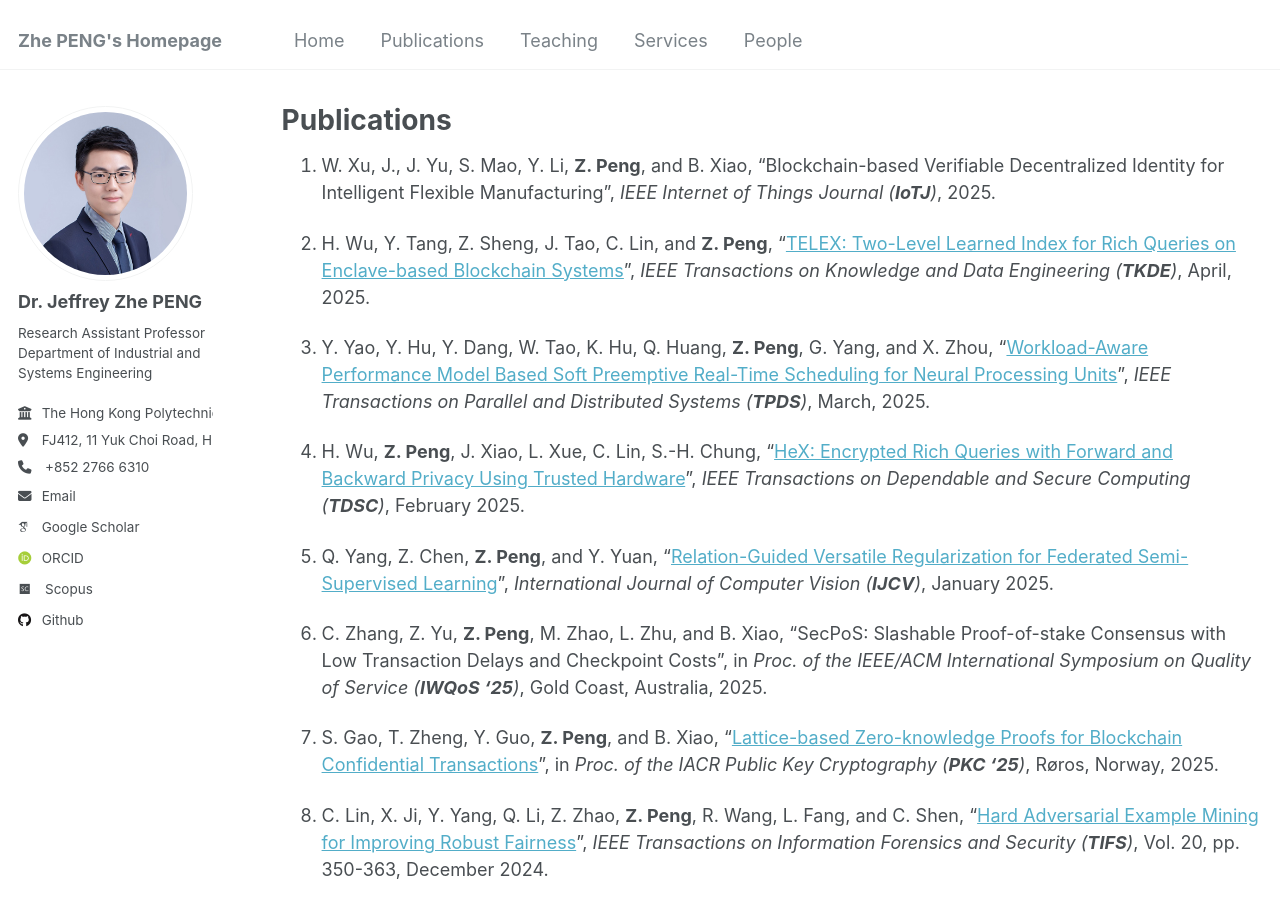
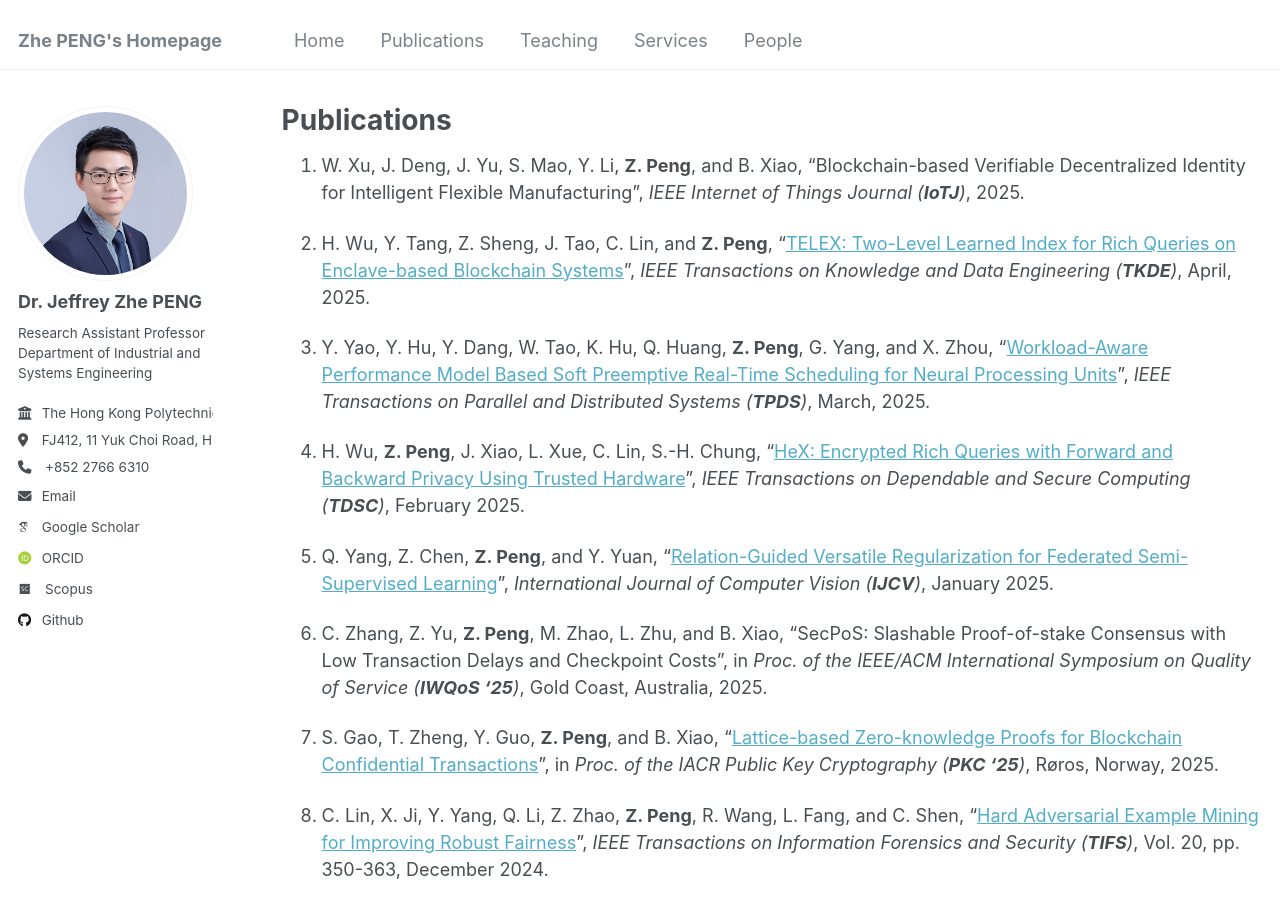
Before and after one commit to PENG-Zhe/peng-zhe.github.io, a Jekyll site: the page built from _pages/publications.md, in a window 1280 px wide and 900 px high. Built offline with Jekyll 4.4.1, drawn with Linux system fonts in a browser that asks for light colours; some web fonts are replaced.

Commit message:
Update publications.md

```diff
--- a/_pages/publications.md
+++ b/_pages/publications.md
@@ -4,7 +4,7 @@ permalink: /publications/
 layout: archive
 ---
 
-1. W. Xu, J., J. Yu, S. Mao, Y. Li, **Z. Peng**, and B. Xiao, "Blockchain-based Verifiable Decentralized Identity for Intelligent Flexible Manufacturing", _IEEE Internet of Things Journal (**IoTJ**)_, 2025.
+1. W. Xu, J. Deng, J. Yu, S. Mao, Y. Li, **Z. Peng**, and B. Xiao, "Blockchain-based Verifiable Decentralized Identity for Intelligent Flexible Manufacturing", _IEEE Internet of Things Journal (**IoTJ**)_, 2025.
 
 1. H. Wu, Y. Tang, Z. Sheng, J. Tao, C. Lin, and **Z. Peng**, "[TELEX: Two-Level Learned Index for Rich Queries on Enclave-based Blockchain Systems](https://ieeexplore.ieee.org/document/10979200)", _IEEE Transactions on Knowledge and Data Engineering (**TKDE**)_, April, 2025.
 
```
